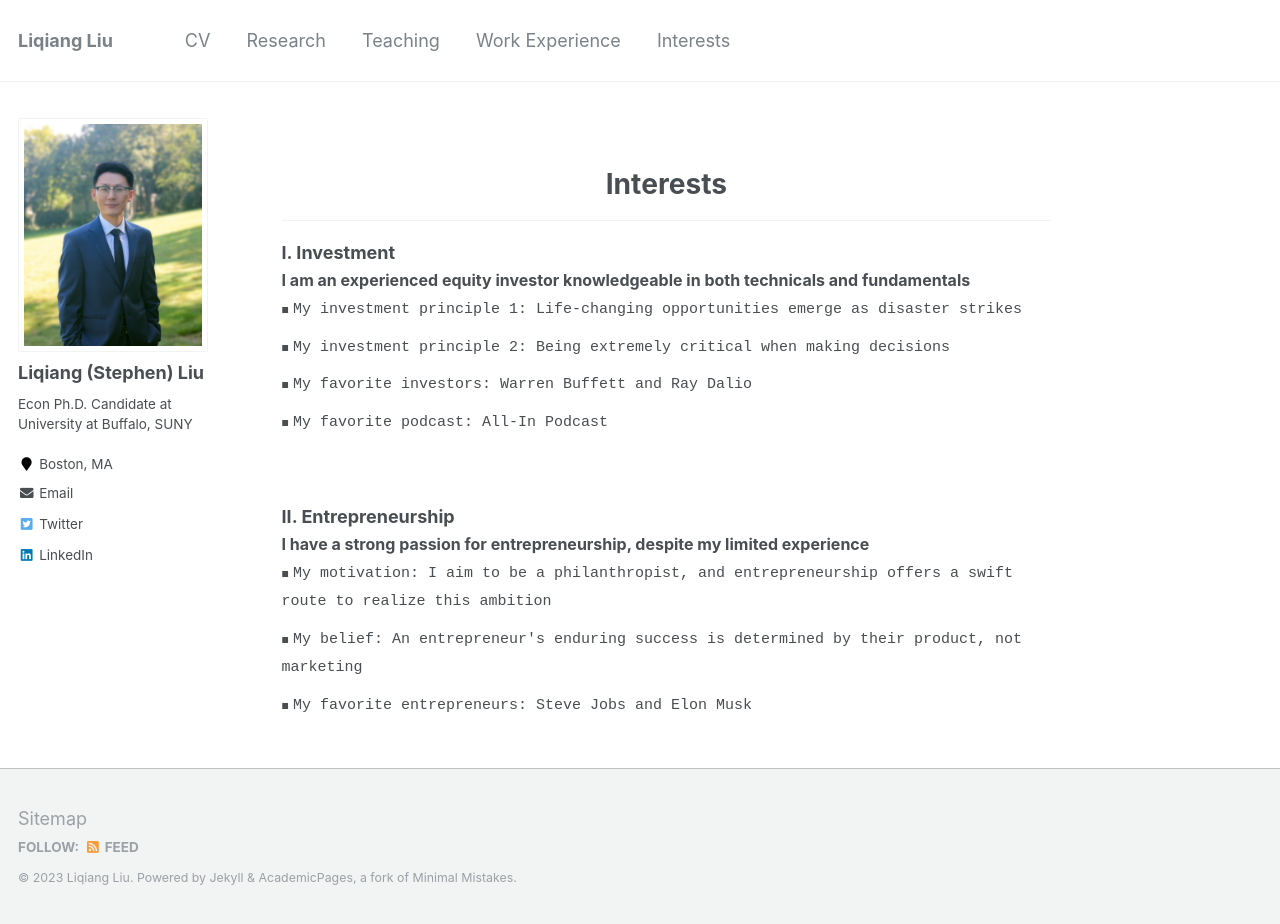
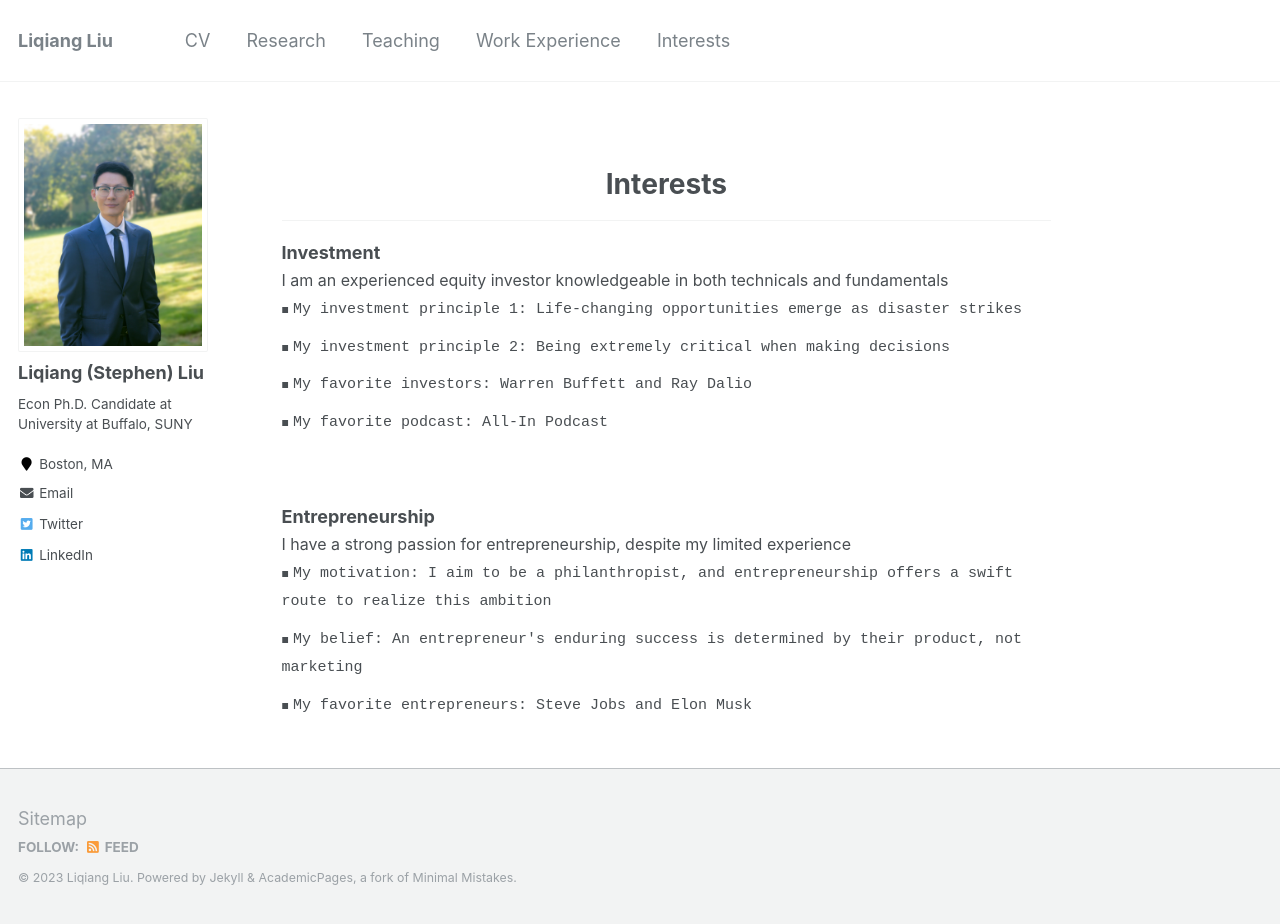
Before and after one commit to Liqiang-Liu/Liqiang-Liu.github.io, a Jekyll site: the page built from _pages/interests.md, in a window 1280 px wide and 924 px high. Built offline with Jekyll 4.4.1, drawn with Linux system fonts in a browser that asks for light colours.

Commit message:
Update interests.md

```diff
--- a/_pages/interests.md
+++ b/_pages/interests.md
@@ -26,8 +26,8 @@ redirect_from:
 
 
 <ul class="custom-bullet">
-<span style="font-size: 18px;"><strong>I. Investment</strong></span><br>
-  <span style="font-size: 16px;"><strong>I am an experienced equity investor knowledgeable in both technicals and fundamentals</strong></span>
+<span style="font-size: 18px;"><strong>Investment</strong></span><br>
+  <span style="font-size: 16px;">I am an experienced equity investor knowledgeable in both technicals and fundamentals</span>
     <ul class="custom-bullet">
       <li><span style="font-size: 15px; font-family: pxfonts, monospace;">My investment principle 1: Life-changing opportunities emerge as disaster strikes</span></li>
       <li><span style="font-size: 15px; font-family: pxfonts, monospace;">My investment principle 2: Being extremely critical when making decisions</span></li>
@@ -39,8 +39,8 @@ redirect_from:
 <br>
 
 <ul class="custom-bullet">
-<span style="font-size: 18px;"><strong>II. Entrepreneurship</strong></span><br>
-  <span style="font-size: 16px;"><strong>I have a strong passion for entrepreneurship, despite my limited experience</strong></span>
+<span style="font-size: 18px;"><strong>Entrepreneurship</strong></span><br>
+  <span style="font-size: 16px;">I have a strong passion for entrepreneurship, despite my limited experience</span>
     <ul class="custom-bullet">
       <li><span style="font-size: 15px; font-family: monospace;">My motivation: I aim to be a philanthropist, and entrepreneurship offers a swift route to realize this ambition</span></li>
       <li><span style="font-size: 15px; font-family: monospace;">My belief: An entrepreneur's enduring success is determined by their product, not marketing</span></li>
```
